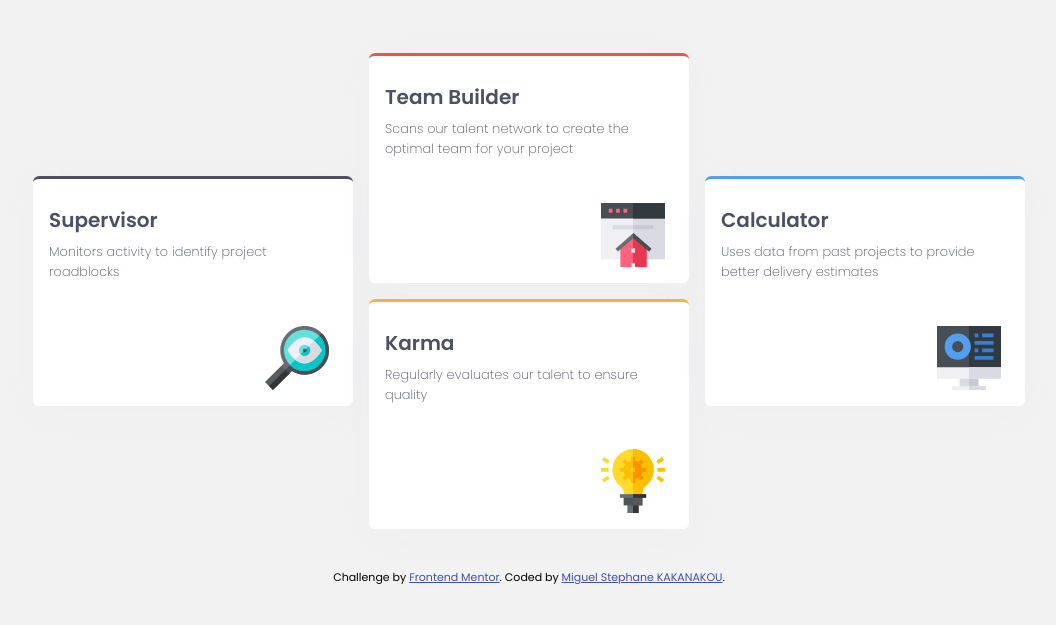
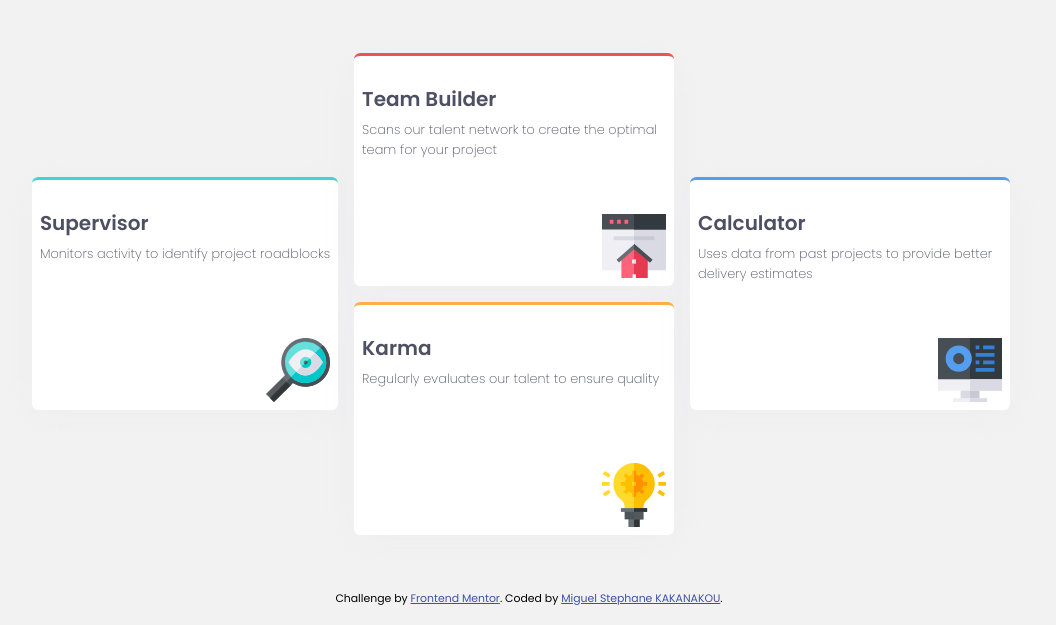
Before and after one commit to MiguelSteph/four-card-feature-section, a plain HTML site: page index.html in a window 1280 px wide. Shown: the part 233-858 px from the top of the page, without its empty margins (111-1167 px from the left). Drawn offline with Linux system fonts and the light colour scheme.

Commit message:
Apply Grace-Snow suggestions

```diff
--- a/index.html
+++ b/index.html
@@ -26,48 +26,29 @@
 
   <main>
     <div class="main-wrapper">
-      <div class="card dark_gray-card">
-        <div class="card-container">
-          <h4>Supervisor</h4>
+      <div class="card green-card">
+        <h3>Supervisor</h3>
         <p class="description-text">Monitors activity to identify project roadblocks</p>
-          <div class="card-img">
-              <img src="images/icon-supervisor.svg" >
-          </div>
-        </div>
+        <img class="card-img" src="images/icon-supervisor.svg" alt="Supervisor Icon">
       </div>
 
-      <div class="middle-card-container">
       <div class="card red-card">
-          <div class="card-container">
-            <h4>Team Builder</h4>
+        <h3>Team Builder</h3>
         <p class="description-text">Scans our talent network to create the optimal team for your project</p>
-            <div class="card-img">
-                <img src="images/icon-team-builder.svg" >
-            </div>
-          </div>
+        <img class="card-img" src="images/icon-team-builder.svg" alt="Team Builder Icon">
       </div>
 
       <div class="card yellow-card">
-          <div class="card-container">
-            <h4>Karma</h4>
+        <h3>Karma</h3>
         <p class="description-text">Regularly evaluates our talent to ensure quality</p>
-            <div class="card-img">
-                <img src="images/icon-karma.svg" >
-            </div>
-          </div>
-        </div>
+        <img class="card-img" src="images/icon-karma.svg" alt="Karma Icon">
       </div>
 
       <div class="card blue-card">
-        <div class="card-container">
-          <h4>Calculator</h4>
+        <h3>Calculator</h3>
         <p class="description-text">Uses data from past projects to provide better delivery estimates</p>
-          <div class="card-img">
-              <img src="images/icon-calculator.svg" >
+        <img class="card-img" src="images/icon-calculator.svg" alt="Calculator Icon">
       </div>
-        </div>
-      </div>
-
     </div>
     <footer>
       <p class="attribution">
--- a/style.css
+++ b/style.css
@@ -15,7 +15,7 @@
 }
 
 .attribution {
-    font-size: 11px;
+    font-size: 0.68em;
     text-align: center;
     margin-top: 2rem;
 }
@@ -55,7 +55,7 @@ body {
     font-style: normal;
     font-size: 1.5em;
     line-height: 2.25em;
-    letter-spacing: 0.17px;
+    letter-spacing: 0.009em;
     color: var(--dark_gray);
     text-align: center;
     margin-block: 0;
@@ -66,7 +66,7 @@ body {
     font-style: normal;
     font-weight: 600;
     line-height: 2.25em;
-    letter-spacing: 0.17px;
+    letter-spacing: 0.009em;
     color: var(--dark_gray);
     text-align: center;
     margin-block: 0;
@@ -77,89 +77,90 @@ body {
     font-style: normal;
     font-weight: 200;
     line-height: 1.5625em;
-    letter-spacing: 0.10px;
+    letter-spacing: 0.005em;
     text-align: center;
     color: var(--dark_gray);
+    grid-row: 2 / 3;
 }
 
 .main-wrapper {
-    width: 90%;
-    margin: auto;
-    display: flex;
-    flex-flow: column nowrap;
+    width: 100%;
+    padding: 0.5em;
+    display: grid;
+    grid-template-columns: auto;
+    grid-template-rows: repeat(5, auto);
+    row-gap: 1em;
+    justify-items: center;
+    align-items: center;
 }
 
 .card {
     background-color: var(--white);
-    min-width: 311px;
-    min-height: 222px;
     border-top: 0.2rem solid;
     border-radius: 0.4em;
     box-shadow: 0 0.4em 2em rgba(225, 225, 234, 0.2);
-    display: inline-block;
-    position: relative;
-    margin: 0.5rem;
+    padding: 0.5em;
+
+    display: grid;
+    grid-template-columns: 1fr;
+    grid-template-rows: 1fr 2fr auto;
 }
 
-.card-container {
-    position: absolute;
-    display: flex;
-    flex-flow: column nowrap;
-    width: 90%;
-    height: 100%;
-    left: 5%;
-}
-
-h4 {
+h3 {
     font-size: 1.25rem;
     font-style: normal;
     font-weight: 600;
     line-height: 1.875rem;
-    letter-spacing: 0px;
+    letter-spacing: 0em;
     text-align: left;
     margin-block-end: 0;
     color: var(--dark_gray);
+    grid-row: 1 / 2;
 }
 
-.card-container > p {
-    text-align: left !important;
+.card > p {
+    text-align: left;
     margin-block-start: 0.5em;
 }
 
 .card-img {
-    flex: 1 0 auto;
-    position: relative;
-}
-
-.card-img > img {
-    position: absolute;
-    bottom: 1rem;
-    right: 0.5rem;
+    grid-row: 3 / 4;
+    justify-self: end;
+    align-self: end;
 }
 
 .red-card {
     border-top-color: var(--red);
+    grid-column: 1 / 2;
+    grid-row: 2 / 3;
+    width: 100%;
 }
 
 .green-card {
     border-top-color: var(--green);
+    grid-column: 1 / 2;
+    grid-row: 1 / 2;
+    width: 100%;
 }
 
 .yellow-card {
     border-top-color: var(--yellow);
+    grid-column: 1 / 2;
+    grid-row: 3 / 4;
+    width: 100%;
 }
 
 .blue-card {
     border-top-color: var(--blue);
+    grid-column: 1 / 2;
+    grid-row: 4 / 5;
+    width: 100%;
 }
 
 .dark_gray-card {
     border-top-color: var(--dark_gray);
-}
-
-.middle-card-container {
-    display: flex;
-    flex-flow: column nowrap;
+    grid-column: 1 / 2;
+    grid-row: 1 / 2;
     width: 100%;
 }
 
@@ -171,34 +172,52 @@ h4 {
     .header-wrapper > h1 {
         font-size: 2.25rem;
         line-height: 3.375rem;
-        letter-spacing: 0.25px;
+        letter-spacing: 0.012em;
     }
 
     .header-wrapper > h2 {
         font-size: 2.25rem;
         line-height: 3.375rem;
-        letter-spacing: 0.25px;
+        letter-spacing: 0.012em;
     }
 
     .main-wrapper {
-        width: 80%;
+        width: fit-content;
         margin: auto;
-        display: flex;
-        flex-flow: row nowrap;
+        display: grid;
+        grid-template-columns: repeat(4, auto);
+        grid-template-rows: repeat(3, auto);
+        justify-items: center;
         align-items: center;
-        justify-content: center;
+        row-gap: 1em;
+        column-gap: 1em;
     }
 
     .card {
-        min-width: 320px;
-        min-height: 230px;
         max-width: 320px;
-        max-height: 230px;
     }
 
-    .middle-card-container {
-        display: flex;
-        flex-flow: column nowrap;
-        width: auto;
+    .red-card {
+        border-top-color: var(--red);
+        grid-column: 2 / 3;
+        grid-row: 1 / 2;
+    }
+
+    .green-card {
+        border-top-color: var(--green);
+        grid-column: 1 / 2;
+        grid-row: 1 / 3;
+    }
+
+    .yellow-card {
+        border-top-color: var(--yellow);
+        grid-column: 2 / 3;
+        grid-row: 2 / 3;
+    }
+
+    .blue-card {
+        border-top-color: var(--blue);
+        grid-column: 3 / 4;
+        grid-row: 1 / 3;
     }
 }
```
Lines whose indentation alone changed are shown as unchanged.
